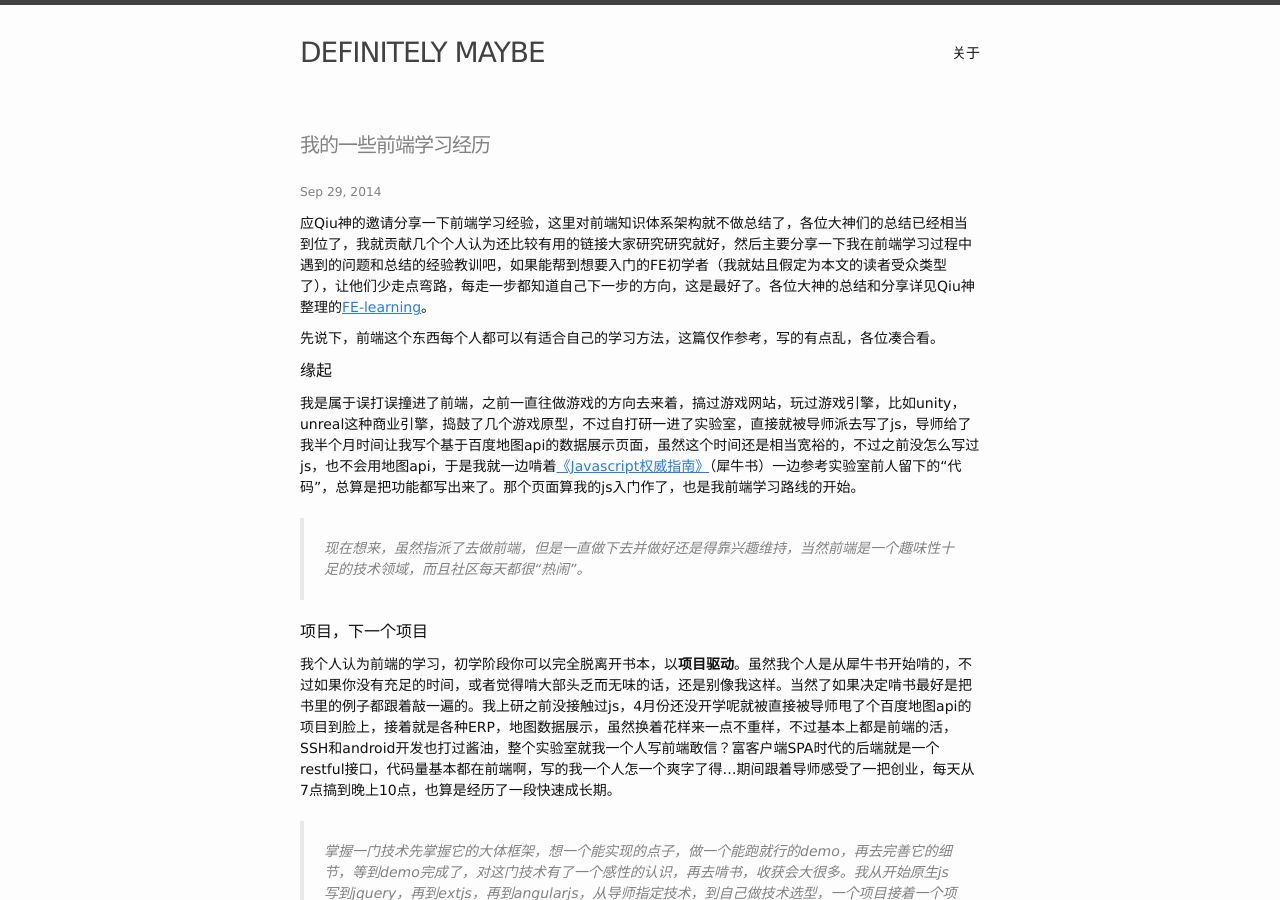
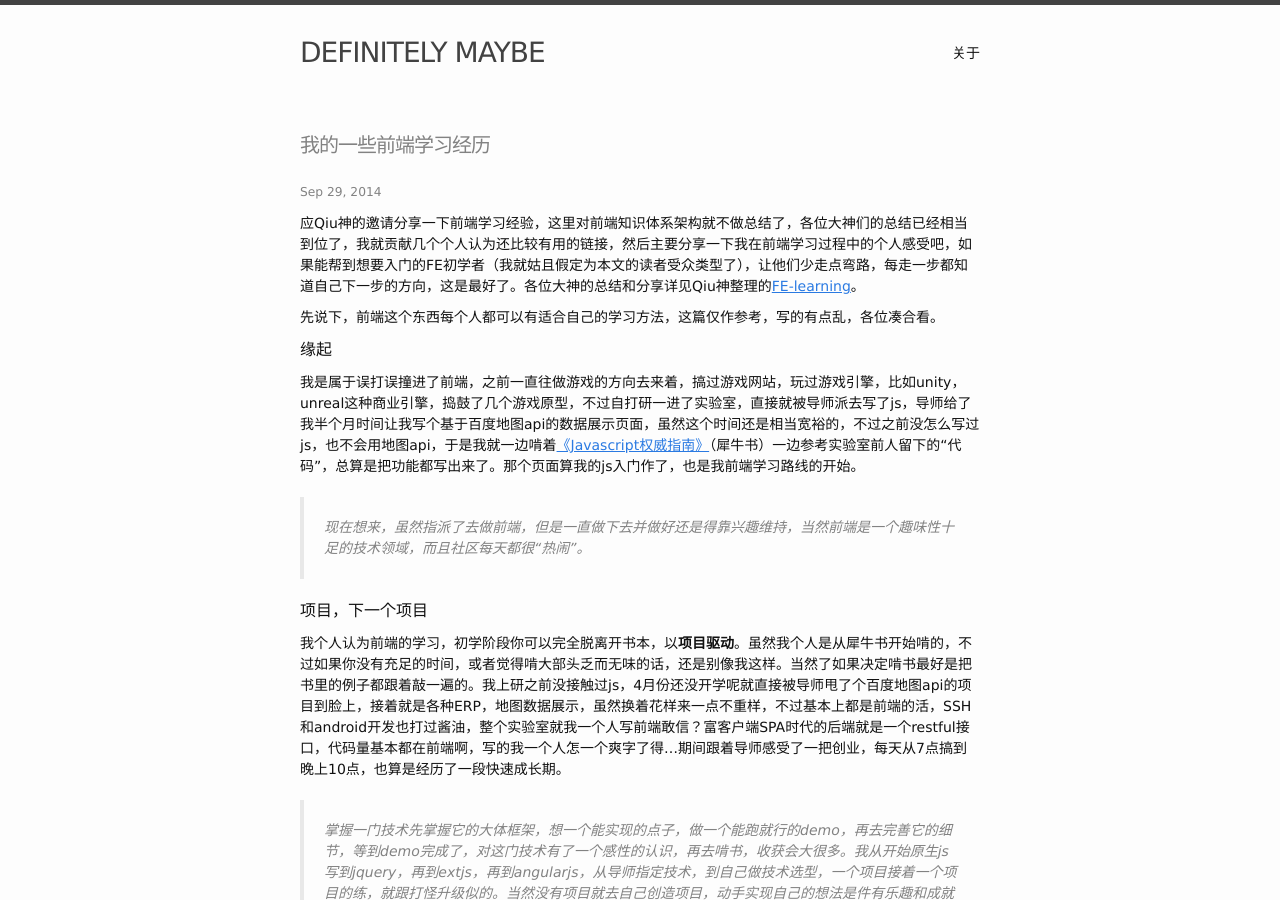
Before and after one commit to MrRaindrop/MrRaindrop.github.io, a Jekyll site: the page built from _posts/2014-09-29-my-own-experience-of-learning-fe.md, in a window 1280 px wide and 900 px high. Built offline with Jekyll 4.4.1, drawn with Linux system fonts in a browser that asks for light colours; comment, search, counter and statistics services are not loaded.

Commit message:
mod post

```diff
--- a/_posts/2014-09-29-my-own-experience-of-learning-fe.md
+++ b/_posts/2014-09-29-my-own-experience-of-learning-fe.md
@@ -6,7 +6,7 @@ categories: verbose
 tags: [前端, FE, javascript, js, 学习, learning]
 ---
 
-应Qiu神的邀请分享一下前端学习经验，这里对前端知识体系架构就不做总结了，各位大神们的总结已经相当到位了，我就贡献几个个人认为还比较有用的链接大家研究研究就好，然后主要分享一下我在前端学习过程中遇到的问题和总结的经验教训吧，如果能帮到想要入门的FE初学者（我就姑且假定为本文的读者受众类型了），让他们少走点弯路，每走一步都知道自己下一步的方向，这是最好了。各位大神的总结和分享详见Qiu神整理的[FE-learning][1]。
+应Qiu神的邀请分享一下前端学习经验，这里对前端知识体系架构就不做总结了，各位大神们的总结已经相当到位了，我就贡献几个个人认为还比较有用的链接，然后主要分享一下我在前端学习过程中的个人感受吧，如果能帮到想要入门的FE初学者（我就姑且假定为本文的读者受众类型了），让他们少走点弯路，每走一步都知道自己下一步的方向，这是最好了。各位大神的总结和分享详见Qiu神整理的[FE-learning][1]。
 
 先说下，前端这个东西每个人都可以有适合自己的学习方法，这篇仅作参考，写的有点乱，各位凑合看。
 
@@ -18,7 +18,7 @@ tags: [前端, FE, javascript, js, 学习, learning]
 
 ### 项目，下一个项目
 
-我个人认为前端的学习，初学阶段你可以完全脱离开书本，以**项目驱动**。虽然我个人是从犀牛书开始啃的，不过如果你没有充足的时间，或者觉得啃大部头乏而无味的话，还是别像我这样。当然了如果决定啃书最好是把书里的例子都跟着敲一遍的。我上研之前没接触过js，4月份还没开学呢就被直接被导师甩了个百度地图api的项目到脸上，接着就是各种ERP，地图数据展示，虽然换着花样来一点不重样，不过基本上都是前端的活，SSH和android开发也打过酱油，整个实验室就我一个人写前端敢信？富客户端SPA时代的后端就是一个restful接口，代码量基本都在前端啊，写的我一个人怎一个爽字了得...期间跟着导师感受了一把创业，每天从7点搞到晚上10点，也算是经历了一段快速成长期。
+我个人认为前端的学习，初学阶段你可以完全脱离开书本，以**项目驱动**。虽然我个人是从犀牛书开始啃的，不过如果你没有充足的时间，或者觉得啃大部头乏而无味的话，还是别像我这样。当然了如果决定啃书最好是把书里的例子都跟着敲一遍的。我上研之前没接触过js，4月份还没开学呢就直接被导师甩了个百度地图api的项目到脸上，接着就是各种ERP，地图数据展示，虽然换着花样来一点不重样，不过基本上都是前端的活，SSH和android开发也打过酱油，整个实验室就我一个人写前端敢信？富客户端SPA时代的后端就是一个restful接口，代码量基本都在前端啊，写的我一个人怎一个爽字了得...期间跟着导师感受了一把创业，每天从7点搞到晚上10点，也算是经历了一段快速成长期。
 
 > 掌握一门技术先掌握它的大体框架，想一个能实现的点子，做一个能跑就行的demo，再去完善它的细节，等到demo完成了，对这门技术有了一个感性的认识，再去啃书，收获会大很多。我从开始原生js写到jquery，再到extjs，再到angularjs，从导师指定技术，到自己做技术选型，一个项目接着一个项目的练，就跟打怪升级似的。当然没有项目就去自己创造项目，动手实现自己的想法是件有乐趣和成就感的事。
 
```
